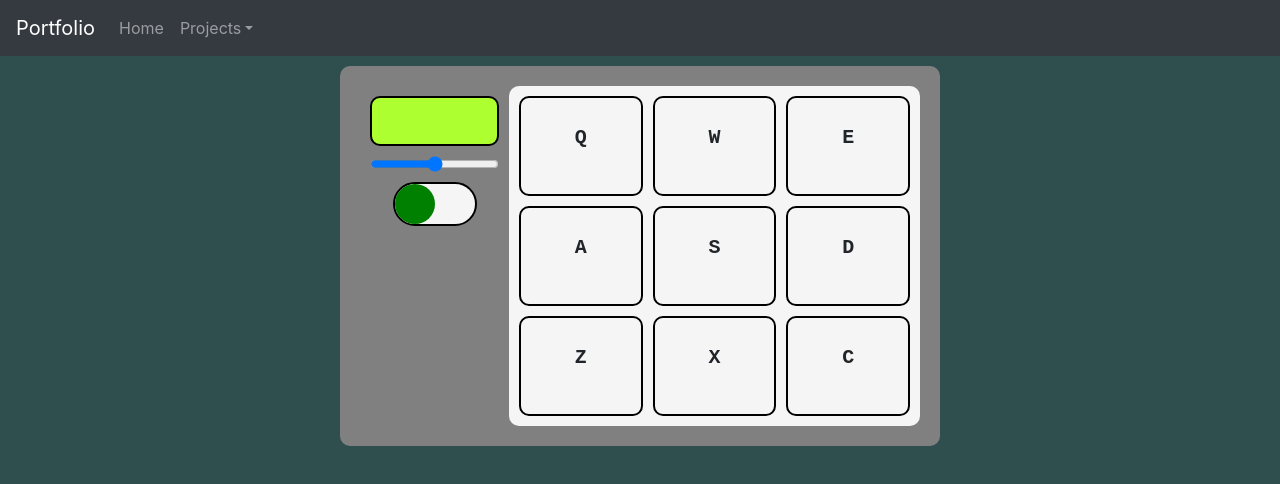
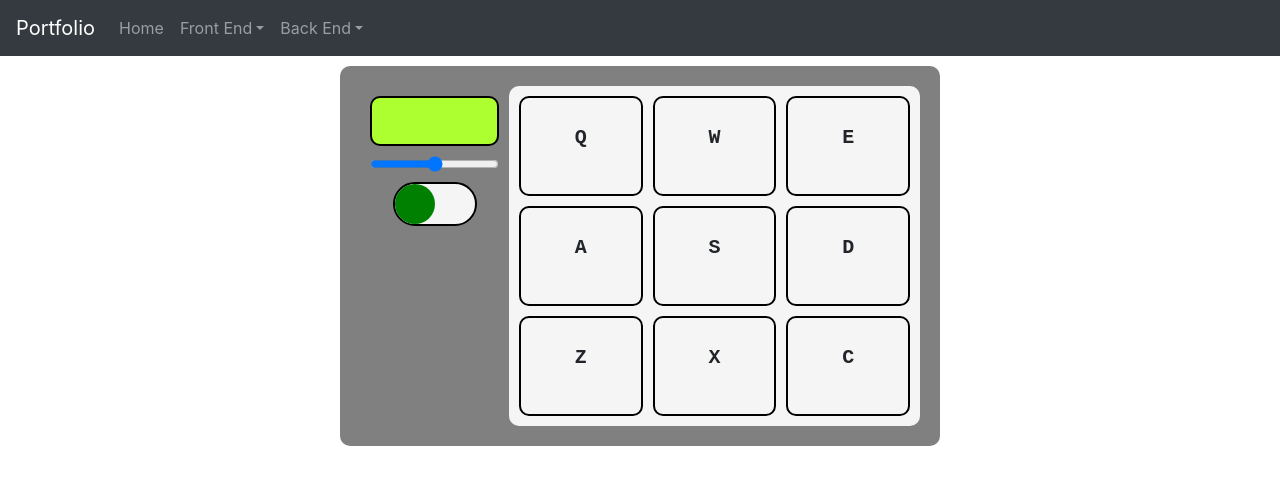
Before and after one commit to adrianwix/portfolio, a Next.js app: page /drum-machine in a window 1280 px wide. Shown: the top 484 px of the page. Built offline with nearby package versions, Linux system fonts and the light colour scheme.

Commit message:
Fixed drum machine style. Added front end / drum machine to header

```diff
--- a/components/Header.jsx
+++ b/components/Header.jsx
@@ -13,7 +13,12 @@ export default function Header() {
 						<Link href="/">
 							<a className="nav-link">Home</a>
 						</Link>
-						<NavDropdown title="Projects" id="basic-nav-dropdown">
+						<NavDropdown title="Front End" id="front-end-dropdown">
+							<Link href="/drum-machine">
+								<a className="dropdown-item">Drum Machine</a>
+							</Link>
+						</NavDropdown>
+						<NavDropdown title="Back End" id="basic-nav-dropdown">
 							<Link href="/issue-tracker">
 								<a className="dropdown-item">Issue Tracker</a>
 							</Link>
--- a/pages/drum-machine.tsx
+++ b/pages/drum-machine.tsx
@@ -1,5 +1,4 @@
 import React from 'react';
-import '../styles/DrumMachine.scss';
 import DrumPad from '../components/drumMachine/DrumPad';
 import Controls from '../components/drumMachine/Controls';
 import config from '../data/config';
@@ -8,6 +7,7 @@ import {
 	State,
 } from 'types/drumMachine/DrumMachineTypes';
 import { KeyConfig } from 'types/drumMachine/DrumPadTypes';
+import '../styles/DrumMachine.scss';
 
 // TODO: This thing is too ugly
 class DrumMachine extends React.Component<any, State>
--- a/styles/DrumMachine.scss
+++ b/styles/DrumMachine.scss
@@ -1,14 +1,3 @@
-* {
-  box-sizing: border-box;
-  -webkit-box-sizing: border-box;
-  -moz-box-sizing: border-box;
-}
-
-body {
-  margin: 0;
-  background-color: darkslategray;
-}
-
 main {
   width: 100vw;
   height: 100%;
```
